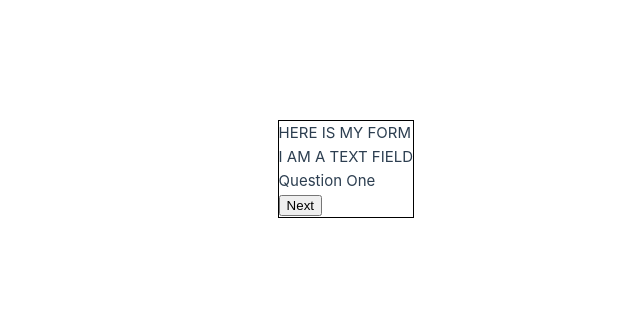
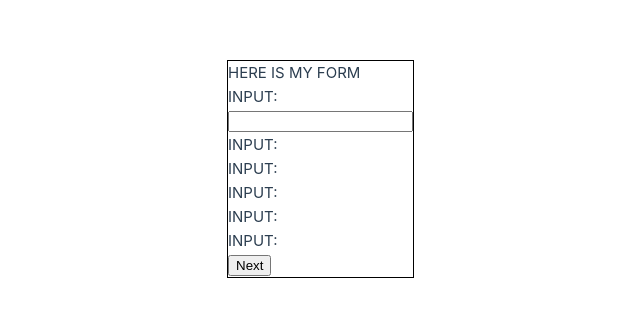
Before and after one commit to lforrister/lifeblue, a Vue app: page / in a window 1280 px wide. Shown: the part 231-548 px from the top of the page, without its empty margins (226-866 px from the left). Built offline with nearby package versions, Linux system fonts and the light colour scheme.

Commit message:
starting to emit input to parent

```diff
--- a/src/components/Fields/Text.vue
+++ b/src/components/Fields/Text.vue
@@ -1,5 +1,29 @@
 <template>
     <div>
-        I AM A TEXT FIELD
+        <input
+            type="text"
+            :value="modelValue"
+            @input="test($event.target.value)"
+        >
     </div>
 </template>
+
+<script setup>
+    import { ref } from 'vue'
+
+    // == Define Props & Emits == //
+    const emit = defineEmits(['update:modelValue'])
+    const props = defineProps({
+        modelValue: {
+            type: String,
+            default: '',
+            required: true
+        }
+    })
+
+    function test(target) {
+        console.log('emitting!', target)
+        emit('update:modelValue', target)
+    }
+
+</script>
--- a/src/components/Form.vue
+++ b/src/components/Form.vue
@@ -1,25 +1,28 @@
 <template>
     <div class="form__container">
         HERE IS MY FORM
+
+        <form>
             <div v-for="(q, index) in quiz">
+                INPUT: {{ q.input }}
                 <div v-if="index === currentQ">
                     <Select v-if="q.type === 'select'" :field="q" />
                     <Checkbox v-else-if="q.type === 'checkbox'" :field="q" />
                     <Radio v-else-if="q.type === 'radio'" :field="q" />
                     <DatePicker v-else-if="q.type === 'date'" :field="q" />
-                <Text v-else :field="q" />
-                {{ q.label }}
+                    <Text v-else v-model="q.input" />
                 </div>
             </div>
 
             <div class="form__buttons">
-            <button v-if="currentQ > 0" @click="prev">
+                <button v-if="currentQ > 0" @click.prevent="prev">
                     Back
                 </button>
-            <button v-if="currentQ < (quiz.length - 1)" @click="next">
+                <button v-if="currentQ < (quiz.length - 1)" @click.prevent="next">
                     Next
                 </button>
             </div>
+        </form>
     </div>
 </template>
 
@@ -32,6 +35,7 @@
     import Text from './Fields/Text.vue'
 
     // == Declaring Variables == //
+    const message = ref('')
     const currentQ = ref(0)
     const quiz = ref([
         {
@@ -109,6 +113,10 @@
         console.log('after click', currentQ.value)
     }
 
+    function updateInput() {
+        console.log('updating!')
+    }
+
 
 </script>
 
```
Lines whose indentation alone changed are shown as unchanged.
